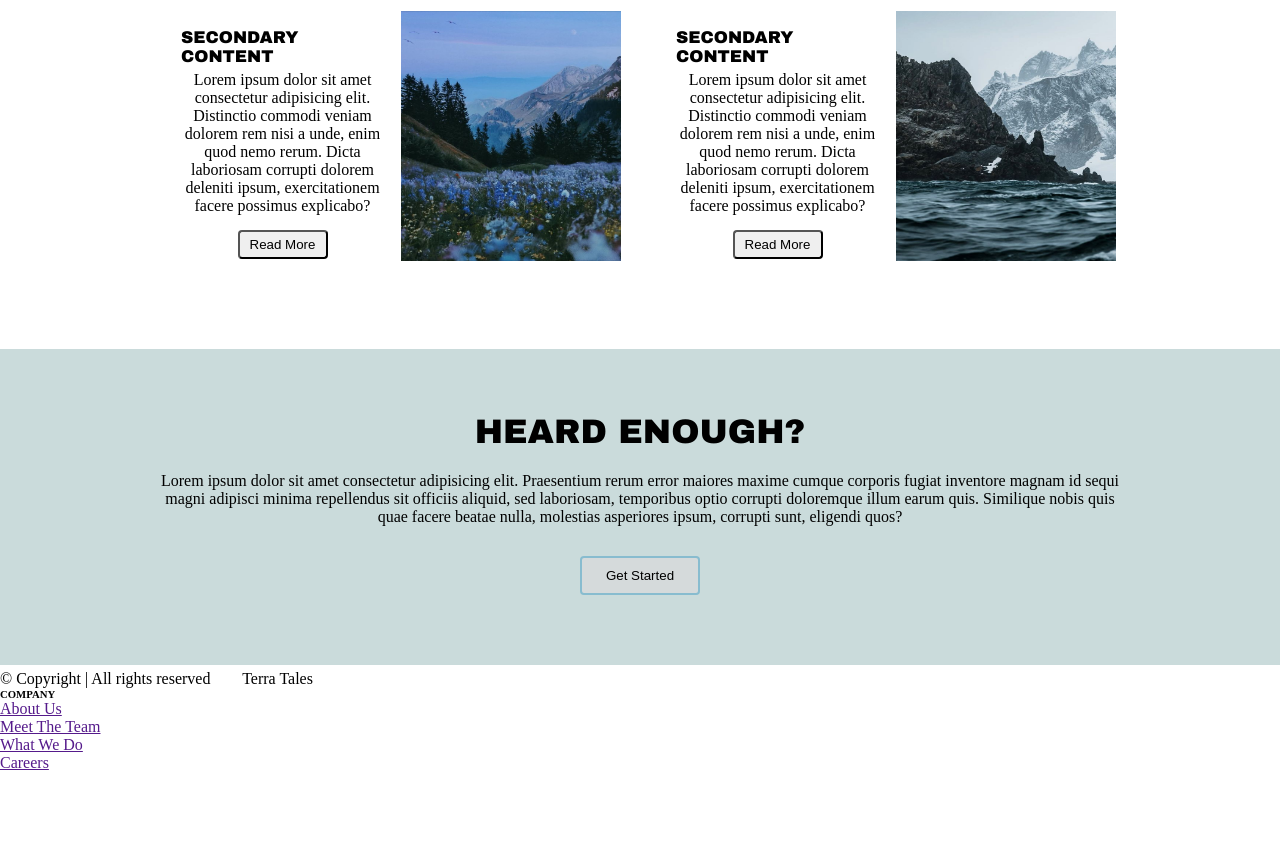
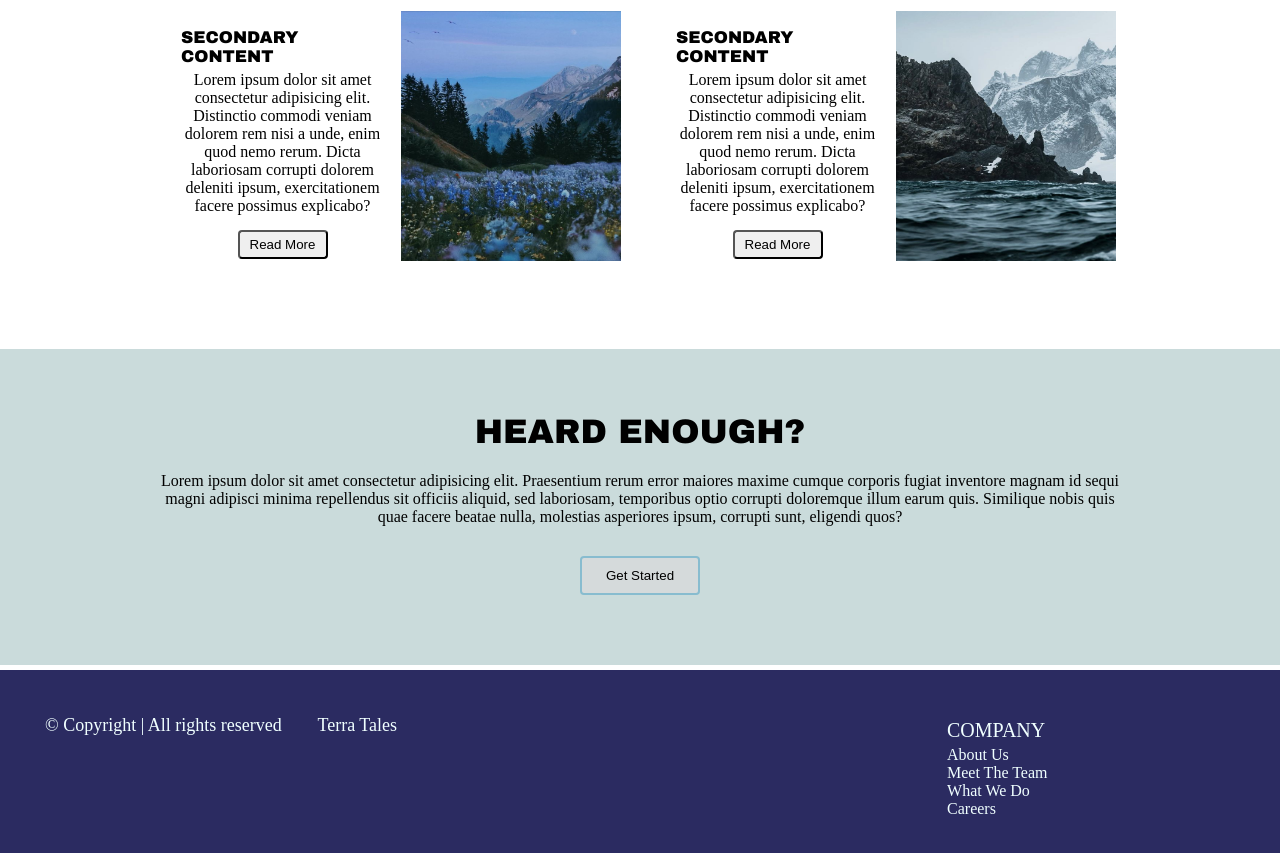
Before and after one commit to ayesha-afaq/website-layout, a plain HTML site: page index.html in a window 1280 px wide. Shown: the part 1595-2448 px from the top of the page. Before the commit the page ends 2367 px from the top, so only its background shows below. Drawn offline with Linux system fonts and the light colour scheme.

Commit message:
Update index.html

```diff
--- a/index.html
+++ b/index.html
@@ -20,7 +20,7 @@
       z-index: 100;
       gap: 300px;
       height: 100px;
-      background-color: white;
+      background-color: rgb(255, 255, 255);
    }
 
 
@@ -251,7 +251,36 @@
       background-color: rgb(213, 218, 219);
 
    }
+   footer{
+      display: flex;
+      background-color: rgb(43, 43, 97);
+      padding: 45px;
+      gap: 550px;
+      color: azure;
+   }
 
+   .company ul li{
+      list-style-type: none;
+   }
+
+   .company ul li a{
+      text-decoration: none;
+      color: azure;
+      font-family:'Times New Roman', Times, serif;
+      font-size: 16px;
+      font: 16px;
+
+   }
+   .h6{
+      margin: 4px 0;
+      font-size: 20px;
+      font-family: 'Times New Roman', Times, serif;
+      font-weight: 100;
+   }
+   .privacydiv{
+      font-size: 18px;
+
+   }
 
 
 
@@ -385,7 +414,7 @@
          &COPY; Copyright | All rights reserved&nbsp;&nbsp;&nbsp;&nbsp;&nbsp;&nbsp;&nbsp; Terra Tales
       </div>
       <div class="company">
-         <h6>COMPANY</h6>
+         <div class="h6">COMPANY</div>
          <ul>
             <li><a href="">About Us</a></li>
             <li><a href="">Meet The Team</a></li>
```
